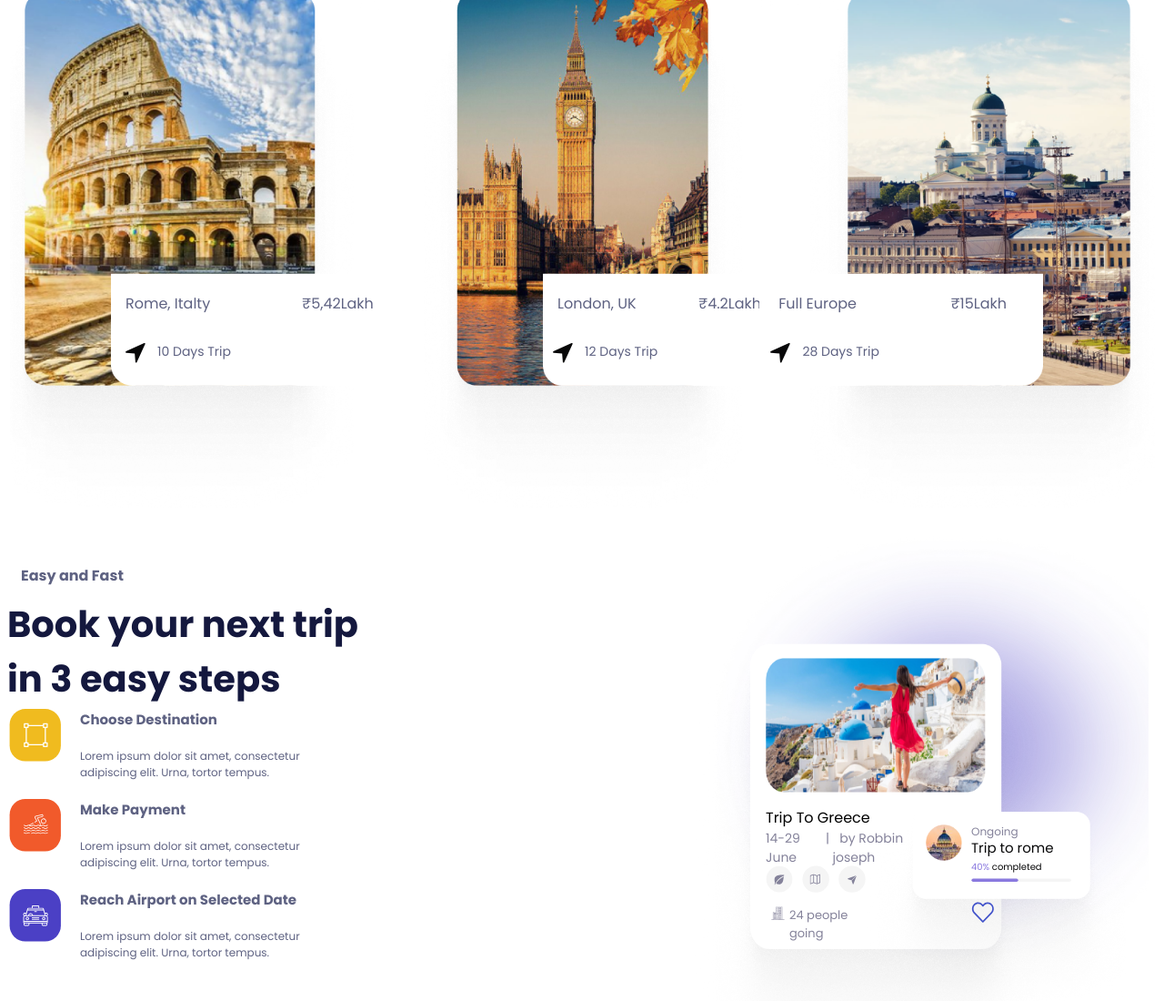
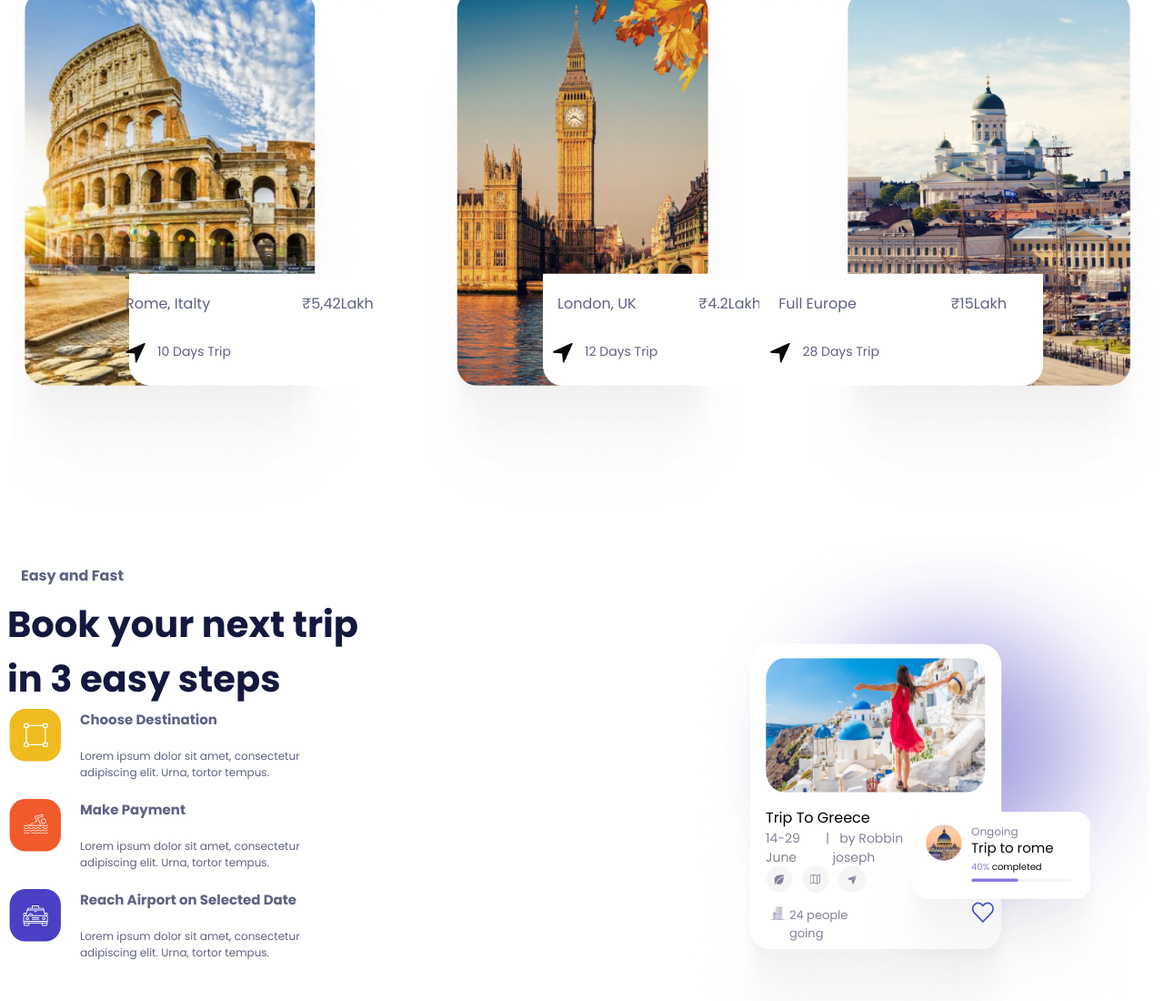
Before and after one commit to MahalakshmiS97/Project-1, a plain HTML site: page index.html in a window 1280 px wide. Shown: the part 1119-2219 px from the top of the page at 91% size. Drawn offline with Linux system fonts and the light colour scheme; a web font is replaced by a local one.

Commit message:
sec2rect left position changed

```diff
--- a/style.css
+++ b/style.css
@@ -245,7 +245,7 @@
 }
 .rectimg1{
   position: absolute;
-  left:114px;
+  left:134px;
   width: 320px;
   height: 124px;
   top:312px;
```
